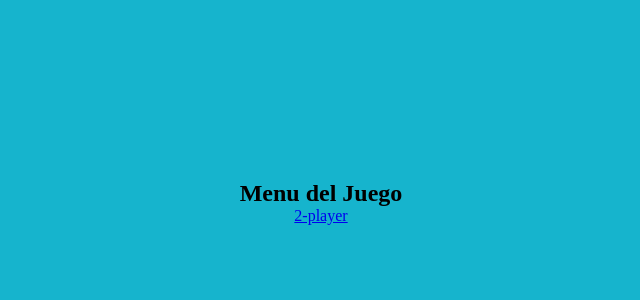
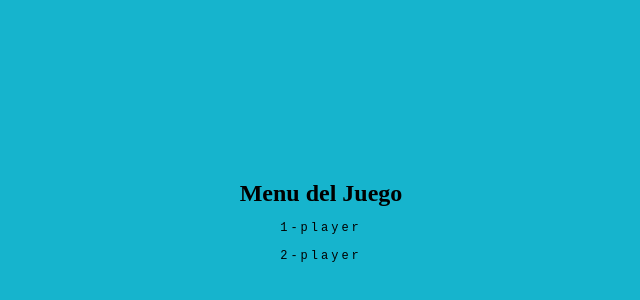
Before and after one commit to JuanManuelB001/tic-tac-toe-react, a React (Vite) app: page / in a window 1280 px wide. Shown: the part 12-312 px from the top of the page, without its empty margins (319-959 px from the left). Built offline with nearby package versions, Linux system fonts and the light colour scheme.

Commit message:
componente player-1, animacion menu, animacion transicion 2-player

```diff
--- a/src/App.css
+++ b/src/App.css
@@ -1,21 +1,13 @@
-
-
-.game{
+.game {
   display: flex;
   flex-direction: column;
   margin-top: 120px;
   justify-content: center;
   align-items: center;
-
 }
 
-.menu-juego{
-  align-items: center;
-  justify-content: center;
 
-}
-
-.menu-juego button{
+.menu-juego button {
   background-color: #0e73c0;
   border-radius: 10px;
   color: rgb(10, 10, 10);
@@ -27,6 +19,27 @@
   transition: all 0.8s ease;
 }
 
-.menu-juego button:hover{
+.menu-juego button:hover {
   transform: scale(1.1);
 }
+
+.menu-juego {
+  align-items: center;
+  justify-content: center;
+}
+.slide-left {
+  position: absolute;
+  inset: 0;
+  animation: slide 1s ease forwards;
+
+}
+@keyframes slide {
+  from {
+    transform: translateX(100%);
+    opacity: 0;
+  }
+  to {
+    transform: translateX(0px);
+    opacity: 1;
+  }
+}
--- a/src/App.jsx
+++ b/src/App.jsx
@@ -40,6 +40,7 @@ function App() {
   }
 
   return (
+    <div className="slide-left">
     <div className="game">
       <Marcador props={score} />
       <div className="game-board">
@@ -58,6 +59,7 @@ function App() {
       <button onClick={() => borrarJuego()}>Reiniciar</button>
       </div>
     </div>
+    </div>
   );
 }
 
--- a/src/components/Marcador.jsx
+++ b/src/components/Marcador.jsx
@@ -1,15 +1,25 @@
-import {  useState } from "react";
+import {  useEffect, useState } from "react";
 import "./marcador.css"
 
 export function Marcador({props}) {
+  const [data, setData] = useState(()=>{
+    const saved = localStorage.getItem("data");
+    return saved ? JSON.stringify(saved): { x: 0, o: 2 };
+  });
+
+
+  useEffect(()=>{
+    localStorage.setItem("data", JSON.stringify(props));
+
+  },[props]);
 
  return (
   <div className="marcador">
     <p className="letter-marcado">Marcador</p>
 
     <div className="puntos">
-      <span className="punto-x">X: {props.x}</span>
-      <span className="punto-o">O: {props.o}</span>
+      <span className="punto-x">X: {data.x}</span>
+      <span className="punto-o">O: {data.o}</span>
     </div>
   </div>
 );
--- a/src/components/Menu.jsx
+++ b/src/components/Menu.jsx
@@ -6,9 +6,13 @@ export function Menu() {
     <div className="menu-container slide-in">
       <div className="menu">
         <h2>Menu del Juego</h2>
+        <p className="option-menu">
+          <Link to={'/1-player'}className="player-2 option-menu" >
+          1-player</Link>
+        </p>
 
-        <p className="p-menu">
-          <Link to={'/2-player'}>
+        <p className="option-menu">
+          <Link to={'/2-player'}className="player-2 option-menu" >
           2-player</Link>
         </p>
 
--- /dev/null
+++ b/src/components/Player_1.jsx
@@ -0,0 +1,10 @@
+
+import { Board } from "./Board";
+
+export function Player_1(){
+    return(
+        <div>
+            Player_1
+        </div>
+    );
+}
--- a/src/components/Square.jsx
+++ b/src/components/Square.jsx
@@ -5,5 +5,5 @@ export function Square({value, onSquareClick}){
         <button className="square" onClick={onSquareClick}>
             {value}
         </button>
-    );
+    )
 }
--- a/src/components/board.css
+++ b/src/components/board.css
@@ -2,13 +2,14 @@
   font-size: 3.2rem;
   margin-bottom: 10px;
   text-align: center;
-  margin: 30px 15px;
+  margin: 0 auto;
 }
 
 .board {
   display: grid;
   grid-template-columns: repeat(3, 10vw);
   grid-template-rows: repeat(3, 10vh);
+  margin-bottom: 0.1rem;
 
 }
 
@@ -31,3 +32,11 @@
 .square:nth-child(3n) {
   border-right: none;
 }
+
+@media (max-width: 660px){
+  .board{
+    width: 100%;
+    margin: 0 auto;
+    margin-left: 25%;
+  }
+}
--- a/src/components/menu.css
+++ b/src/components/menu.css
@@ -6,14 +6,48 @@
     margin-top: 15%;
 }
 .menu{
-    width: 50%;
+    width: 70%;
     text-align: center;
+
+}
+.player-2{
+    text-decoration: none;
+    color: black;
+    width: 80%;
+    font-size: 12px;
+    font-family: 'Courier New', Courier, monospace;
+    letter-spacing: 3px;
+
+}
+.option-menu{
+    transition: 0.4s all ease-in-out;
+    margin:  10px auto;
 }
 
+.option-menu:hover{
+    font-size: 13px;
+    cursor: pointer;
+    transform: scale(1.1);
+}
+/* ECONO DE SELECCION*/
+
+.option-menu::before{
+    content: ">";
+    position: absolute;
+    left: -10px;
+    opacity: 0;
+    transition: 0.3s ease;
+    font-size: 15px;
+}
+.option-menu:hover::before{
+    opacity: 1;
+    left: -5px;
+}
 .slide-in{
-
     animation: glow 2s ease ;
 }
+
+
 
 @keyframes glow{
     from{
--- a/src/routes/routes.jsx
+++ b/src/routes/routes.jsx
@@ -2,7 +2,7 @@
 
 import { BrowserRouter as Router, Routes, Route } from "react-router-dom";
 import { HistorialGame } from "../pages/HistorialGame";
-
+import { Player_1 } from "../components/Player_1";
 import App from "../App";
 import { Menu } from "../components/Menu";
 export function Routers(){
@@ -12,6 +12,7 @@ export function Routers(){
                 <Route path="/" element={<Menu/>}  />
                 <Route path="/history" element={<HistorialGame/>} />
                 <Route path="/2-player" element={<App/>} />
+                <Route path="/1-player" element={<Player_1/>} />
             </Routes>
         </Router>
     );
```
Also changed, not shown: src/components/BoardView.jsx (+10 -10 lines), src/pages/HistorialGame.jsx (+17 -11 lines).
